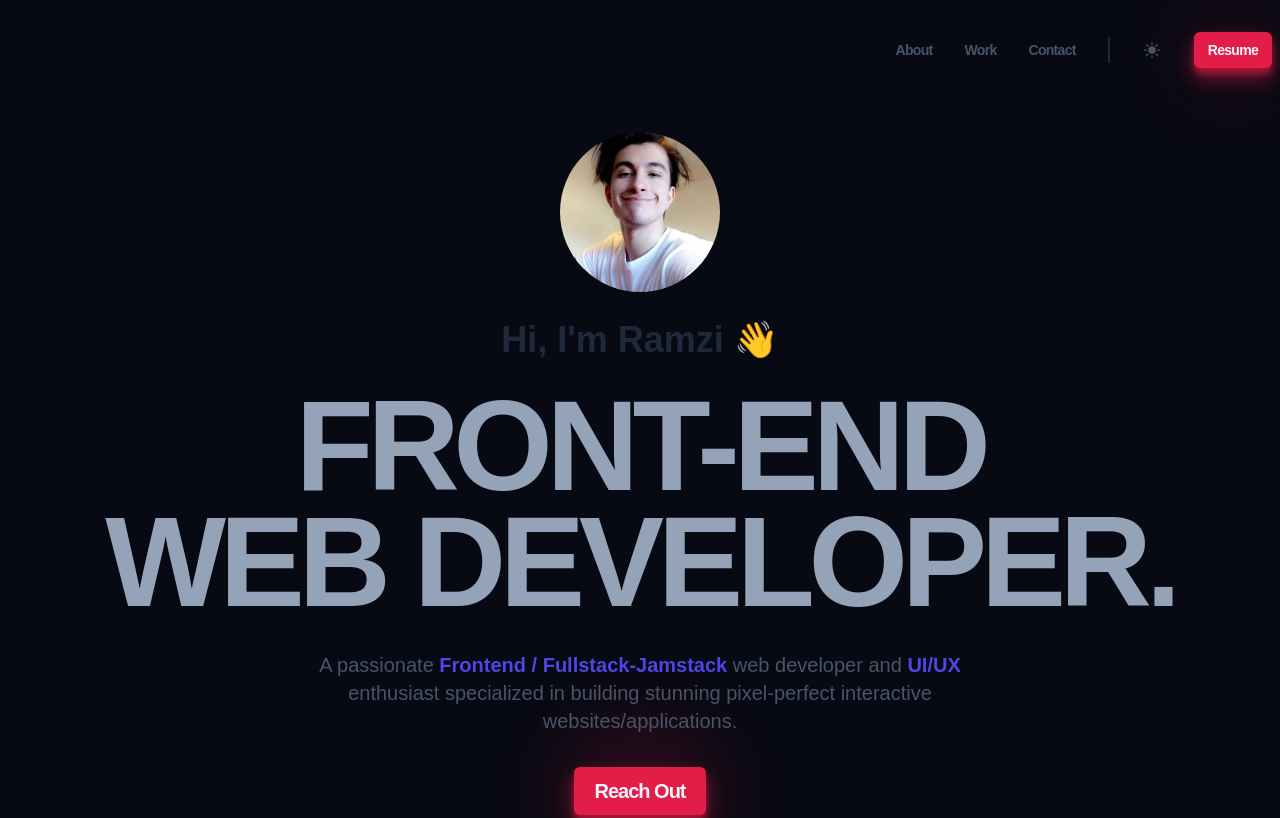
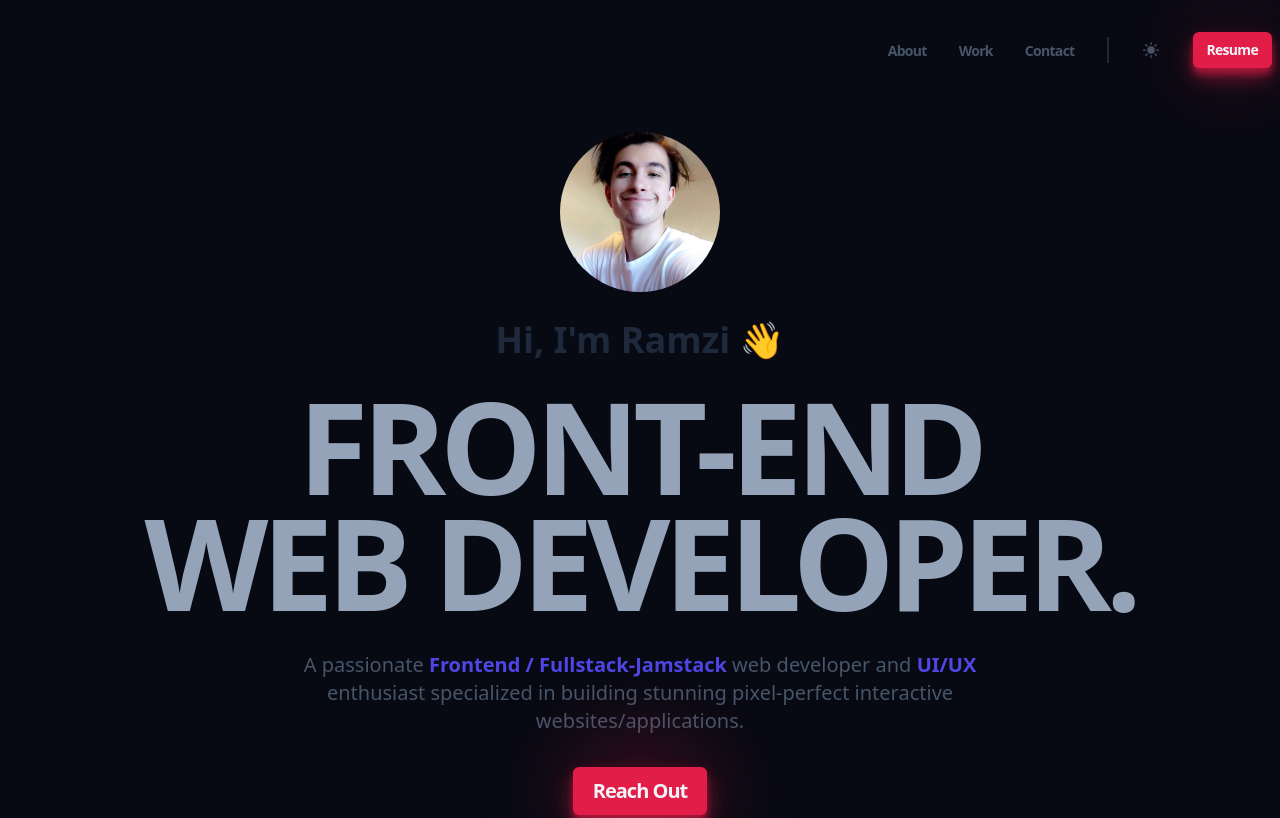
Before and after one commit to Om-Singhal-stack/portfolio, a website built with Vite: page index.html in a window 1280 px wide. Shown: the top 818 px of the page. Built offline with nearby package versions, Linux system fonts and the light colour scheme; a web font is replaced by a local one.

Commit message:
Update index.html

```diff
--- a/index.html
+++ b/index.html
@@ -8,6 +8,8 @@
       href="https://api.fontshare.com/v2/css?f[]=general-sans@500,600,400,700&display=swap"
       rel="stylesheet"
     />
+
+    <link rel="stylesheet" href="styles/style.css">
     <meta name="description" content="My Portfolio website" />
     <meta name="keywords" content="web design, html, css, js" />
     <title>Portfolio Website</title>
```
